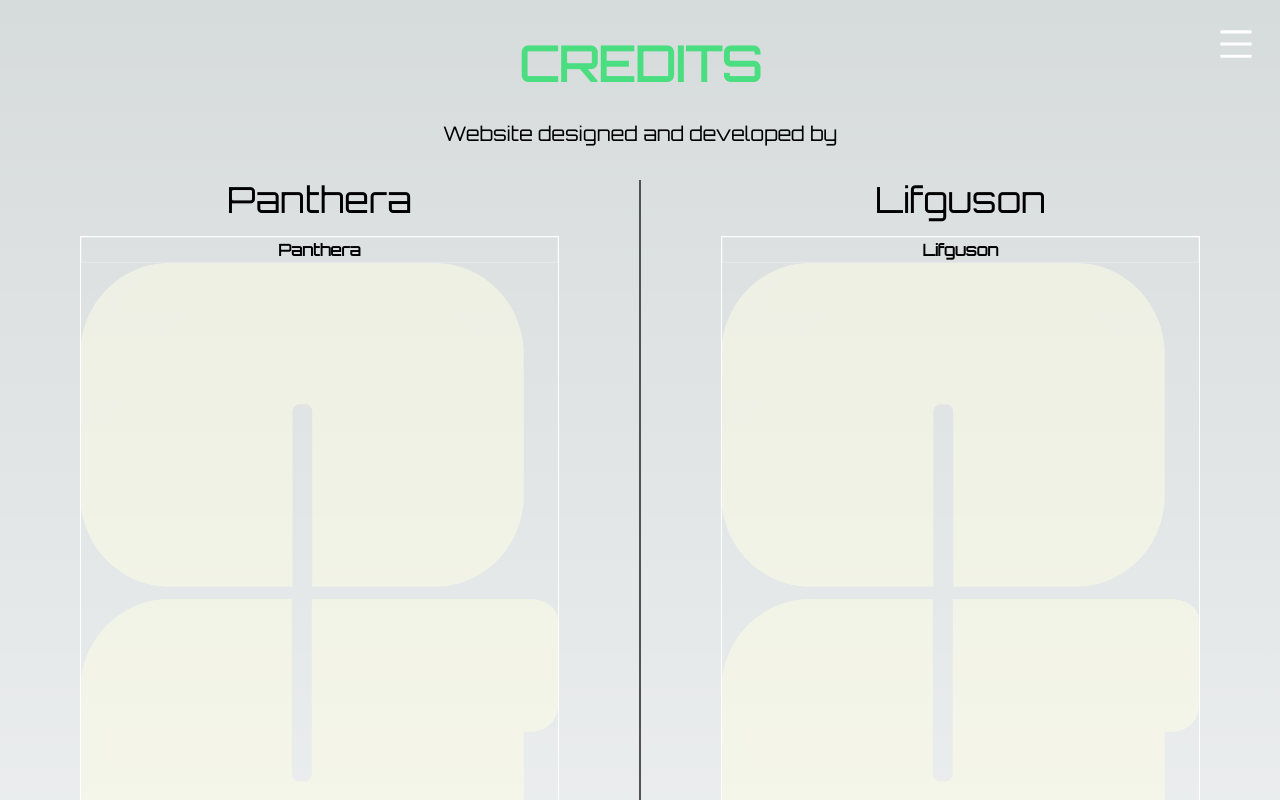
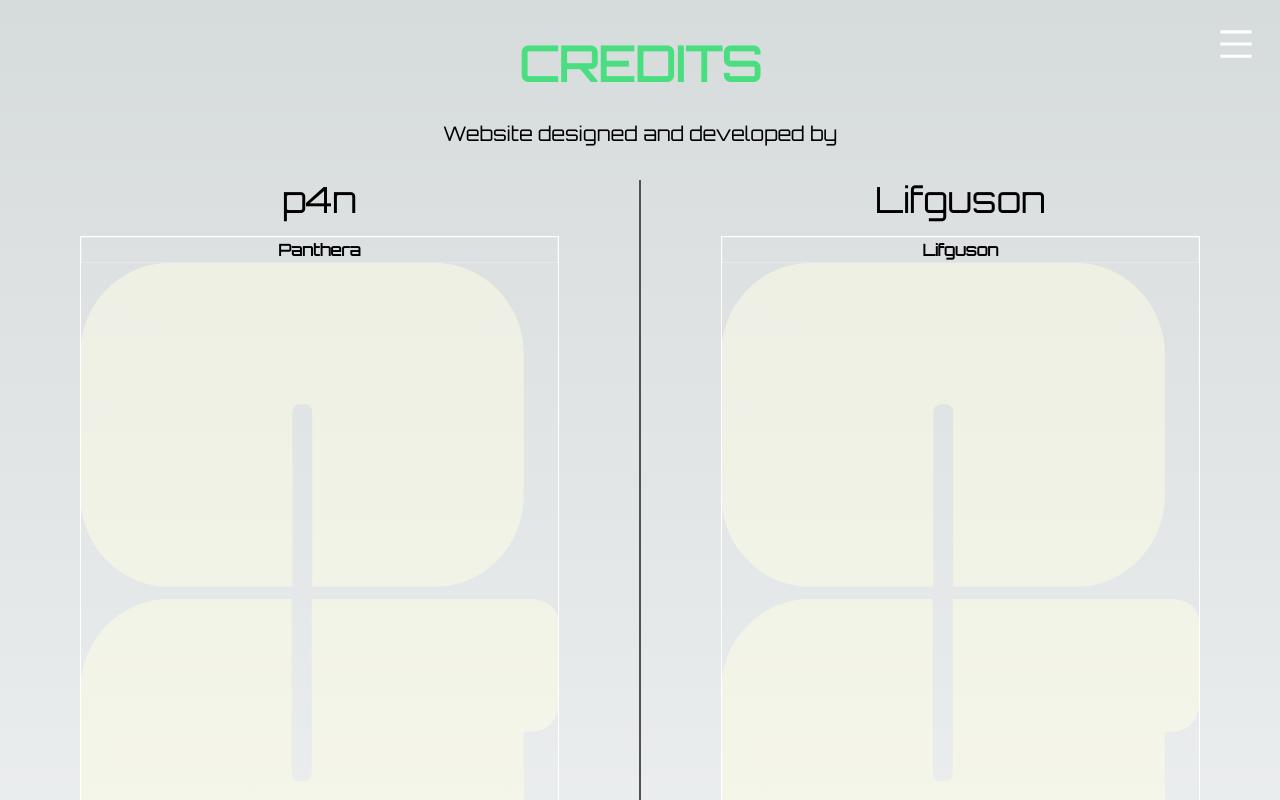
Before and after one commit to p4nthera115/chroma-corps-2.0, a Next.js app: page /credits in a window 1280 px wide. Shown: the top 800 px of the page. Built offline with nearby package versions, Linux system fonts and the light colour scheme.

Commit message:
changed name;

```diff
--- a/app/credits/CreditsClient.tsx
+++ b/app/credits/CreditsClient.tsx
@@ -26,7 +26,7 @@ const CreditsClient = () => {
             className="flex flex-col w-[50%] text-center border-r-[1px] border-neutral-600 pb-24"
           >
             <h2 className=" font-cyber lg:text-4xl md:text-3xl text-2xl mb-4">
-              Panthera
+              p4n
             </h2>
             <div className="mx-auto w-[75%]">
               <div
```
